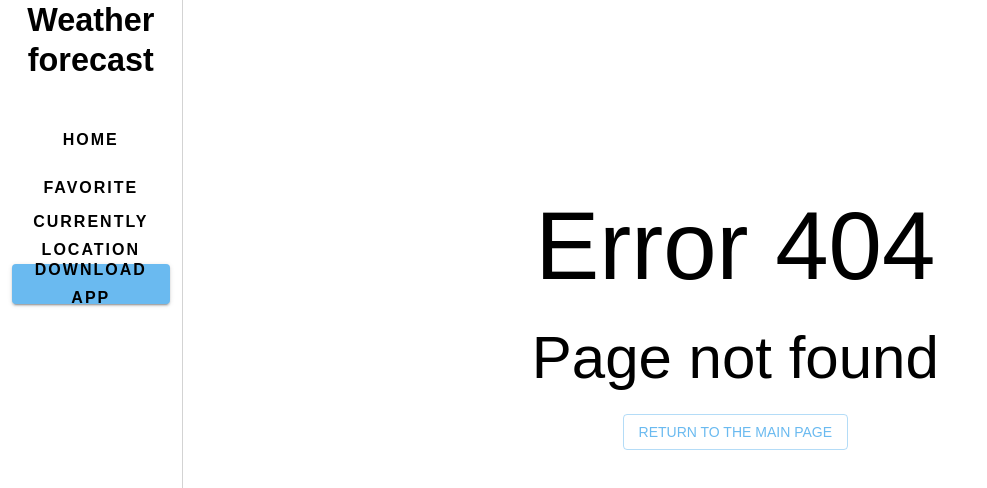
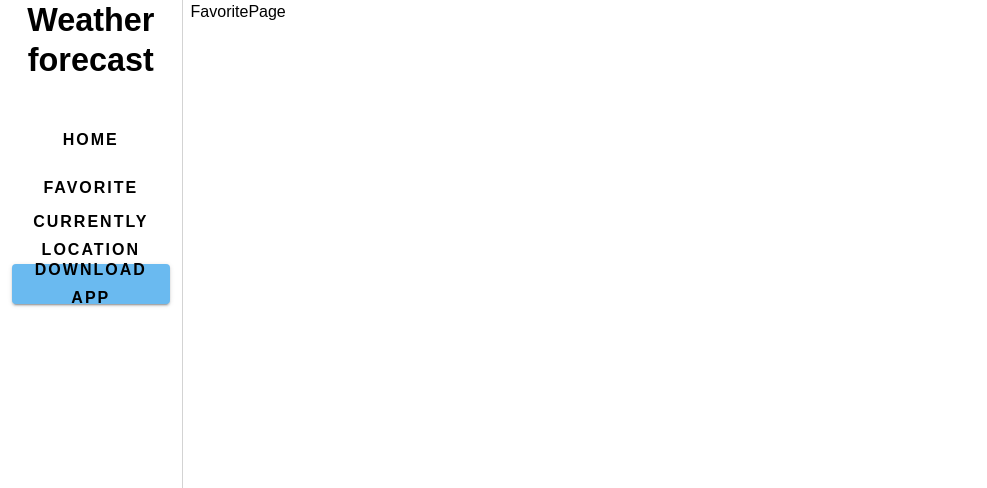
Before and after one commit to Neketobro/WeatherApp2.0, a React (Vite) app in the folder WeatherApp/: page /favorite in a window 1280 px wide. Before the commit this address had no page. Shown: the top 488 px of the page, without its empty margins (0-987 px from the left). Built offline with nearby package versions, Linux system fonts and the light colour scheme.

Commit message:
make navigation on page

```diff
--- a/WeatherApp/src/components/NavPanel/Buttons/NavigationButton/NavigationButton.jsx
+++ b/WeatherApp/src/components/NavPanel/Buttons/NavigationButton/NavigationButton.jsx
@@ -1,10 +1,15 @@
 import { CustomButton } from "@ui";
+import { NavLink } from 'react-router-dom';
 
 export function NavigationButton() {
     return (
         <>
-            <CustomButton variant='text' title='Home' fullWidth />
-            <CustomButton variant='text' title='Favorite' fullWidth />
+            <NavLink to='/'>
+                <CustomButton variant='text' title='Home' fullWidth />
+            </NavLink>
+            <NavLink to='/favorite'>
+                <CustomButton variant='text' title='Favorite' fullWidth />
+            </NavLink>
         </>
     )
 }
--- /dev/null
+++ b/WeatherApp/src/pages/FavoritePage/index.jsx
@@ -0,0 +1,15 @@
+import { Box } from '@mui/material'
+import { PageLayout, NavPanel } from '@components'
+
+export function FavoritePage() {
+    return (
+        <PageLayout
+            renderHeader={() => <NavPanel />}
+            renderMain={() => (
+                <Box>
+                    FavoritePage
+                </Box>
+            )}
+        />
+    )
+}
--- a/WeatherApp/src/pages/MainPage/index.jsx
+++ b/WeatherApp/src/pages/HomePage/index.jsx
@@ -1,13 +1,13 @@
 import { Box } from '@mui/material'
 import { PageLayout, NavPanel } from '@components'
 
-export function MainPage() {
+export function HomePage() {
     return (
         <PageLayout
             renderHeader={() => <NavPanel />}
             renderMain={() => (
                 <Box>
-                    MainPage
+                    HomePage
                 </Box>
             )}
         />
--- a/WeatherApp/src/pages/index.js
+++ b/WeatherApp/src/pages/index.js
@@ -1,2 +1,3 @@
 export * from './ErrorPage'
-export * from './MainPage'
+export * from './HomePage'
+export * from './FavoritePage'
--- a/WeatherApp/src/router/routerConfig.jsx
+++ b/WeatherApp/src/router/routerConfig.jsx
@@ -1,5 +1,5 @@
 import { createBrowserRouter } from 'react-router-dom';
-import { ErrorPage, MainPage } from '@pages';
+import { ErrorPage, HomePage, FavoritePage } from '@pages';
 
 const routerConfig = [
     {
@@ -7,7 +7,8 @@ const routerConfig = [
         errorElement: <ErrorPage />,
         id: 'root',
         children: [
-            { index: true, element: <MainPage /> },
+            { index: true, element: <HomePage /> },
+            { path: '/favorite', element: <FavoritePage /> }
         ],
     },
 ];
```
